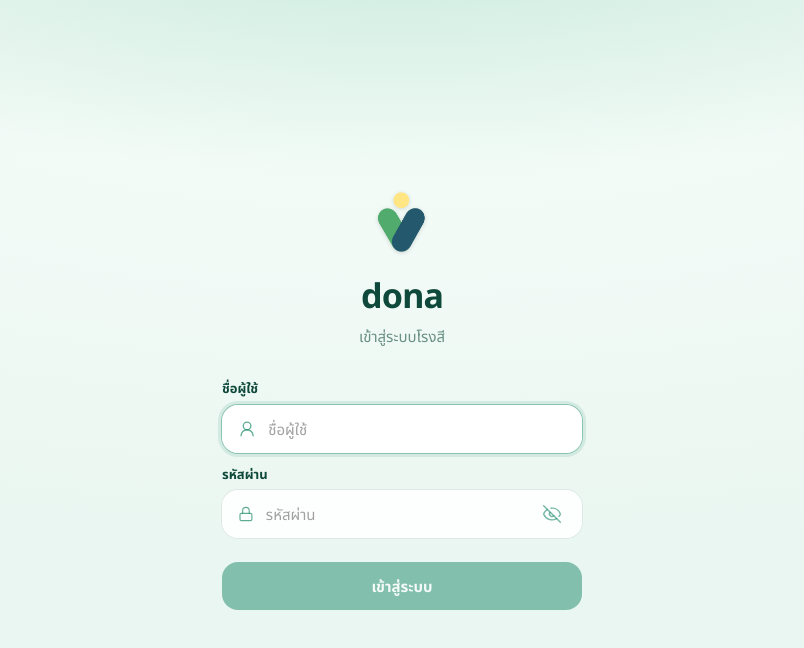
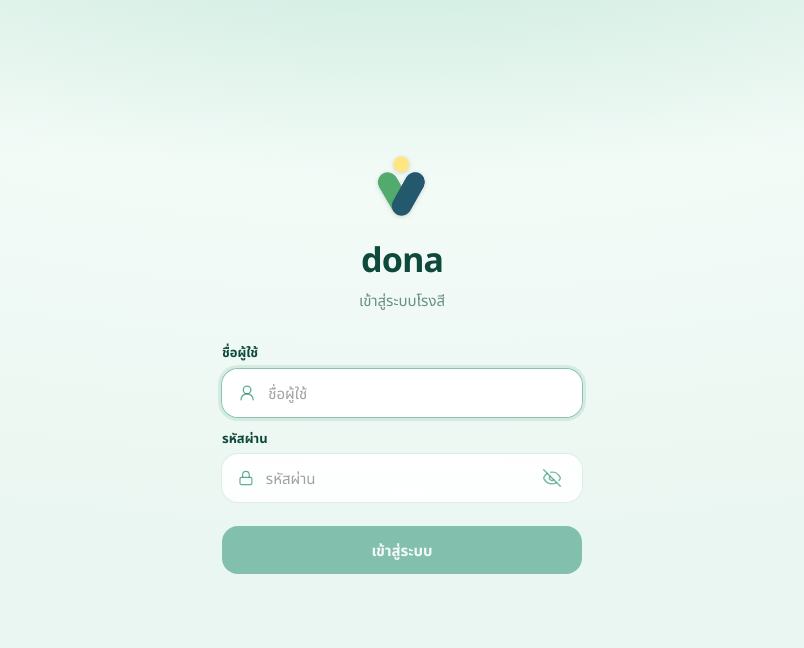
Before and after one commit to aphsx/refactor-dona, a Next.js app: page / in a window 1280 px wide. Shown: the top 648 px of the page, without its empty margins (238-1042 px from the left). Built offline with nearby package versions, Linux system fonts and the light colour scheme.

Commit message:
Refactor login screen layout for improved visual hierarchy. Update styles to use fixed positioning and add extra padding for better logo placement, enhancing overall user experience.

```diff
--- a/components/login-screen.tsx
+++ b/components/login-screen.tsx
@@ -16,7 +16,7 @@ export function LoginScreen({ onSuccess }: { onSuccess: (session: AuthSession) =
 
   return (
     <div
-      className="relative flex h-full min-h-0 items-center justify-center overflow-y-auto px-6 py-10"
+      className="fixed inset-0 overflow-y-auto"
       style={{
         background:
           "radial-gradient(120% 80% at 50% -10%, #d9f3e8 0%, #F3FBF7 42%, #eaf6f1 100%)",
@@ -30,6 +30,8 @@ export function LoginScreen({ onSuccess }: { onSuccess: (session: AuthSession) =
         }}
       />
 
+      {/* Extra bottom padding offsets logo height so the block sits optically higher */}
+      <div className="flex min-h-full items-center justify-center px-6 pb-28 pt-10">
       <form
         className="login-rise relative w-full max-w-[360px]"
         onSubmit={(event) => {
@@ -136,6 +138,7 @@ export function LoginScreen({ onSuccess }: { onSuccess: (session: AuthSession) =
           )}
         </button>
       </form>
+      </div>
     </div>
   );
 }
```
